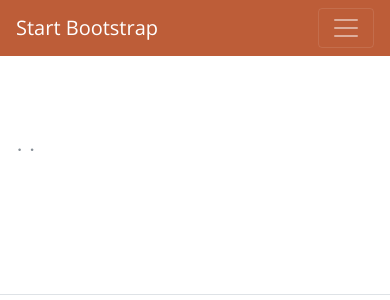
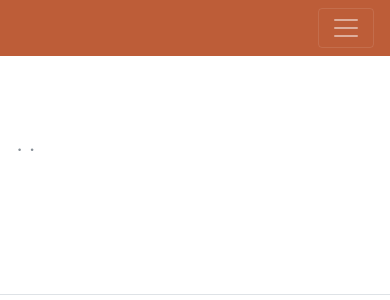
Before and after one commit to sumaya87/sumayahasan, a Symfony app: template templates/Resume/index.html.twig in a window 390 px wide; the page is wider, and only the part inside the window is pictured. Shown: the top 300 px of that part. Run offline with Twig, Linux system fonts and the light colour scheme; the template is opened without the code that fills it, so the values that code supplies are empty; some libraries are stand-ins or nearby versions; some web fonts are replaced.

Commit message:
demo text removed

```diff
--- a/templates/Resume/index.html.twig
+++ b/templates/Resume/index.html.twig
@@ -5,7 +5,7 @@
 
     <nav class="navbar navbar-expand-lg navbar-dark bg-primary fixed-top" id="sideNav">
         <a class="navbar-brand js-scroll-trigger" href="#page-top">
-            <span class="d-block d-lg-none">Start Bootstrap</span>
+            <span class="d-block d-lg-none"></span>
             <span class="d-none d-lg-block">
           <img class="img-fluid img-profile rounded-circle mx-auto mb-2" src="{{ asset('img/sh.png') }}" alt="">
         </span>
```
